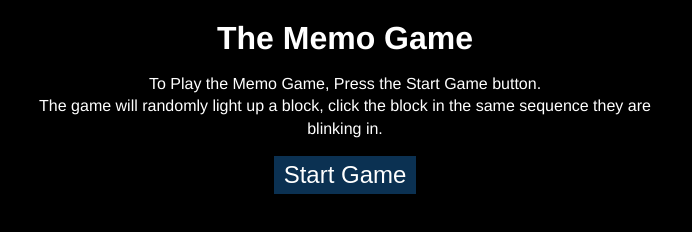
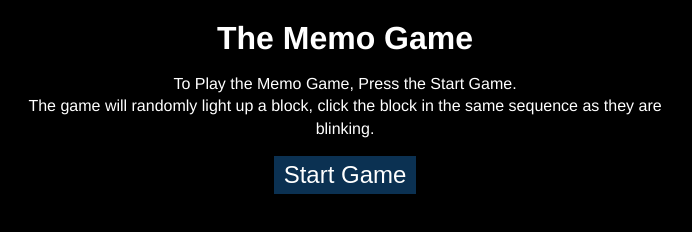
Before and after one commit to mrmorkeberg/Memgame, a plain HTML site: page index.html in a window 1280 px wide. Shown: the whole page, without its empty margins (295-987 px from the left). Drawn offline with Linux system fonts and the light colour scheme.

Commit message:
changed the text in line 20 and 21 index.html

```diff
--- a/index.html
+++ b/index.html
@@ -17,8 +17,8 @@
             <!--Instructions for the game-->
             <div id="instructions">
                 <ul>
-                    <li>To Play the Memo Game, Press the Start Game button.</li>
-                    <li>The game will randomly light up a block, click the block in the same sequence they are blinking in.</li>
+                    <li>To Play the Memo Game, Press the Start Game.</li>
+                    <li>The game will randomly light up a block, click the block in the same sequence as they are blinking.</li>
                 </ul>
                 <!--The Start Game button-->
                 <div class="startgamebtn">
```
